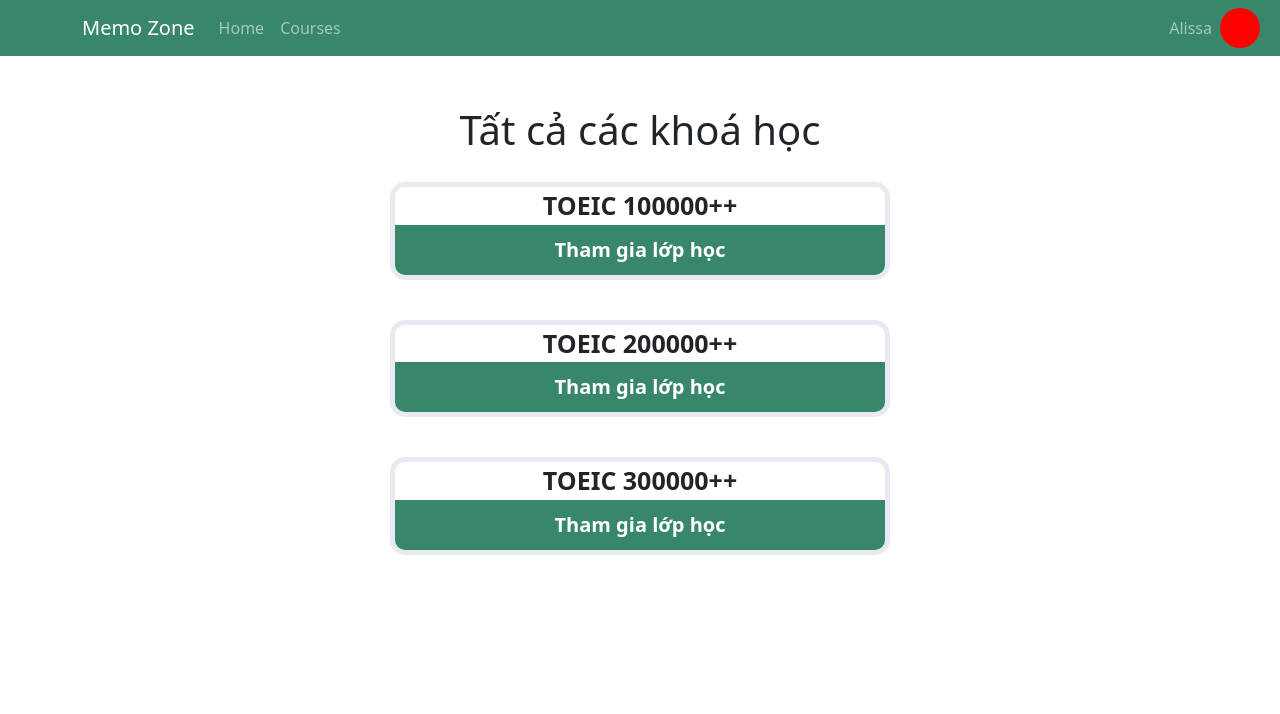
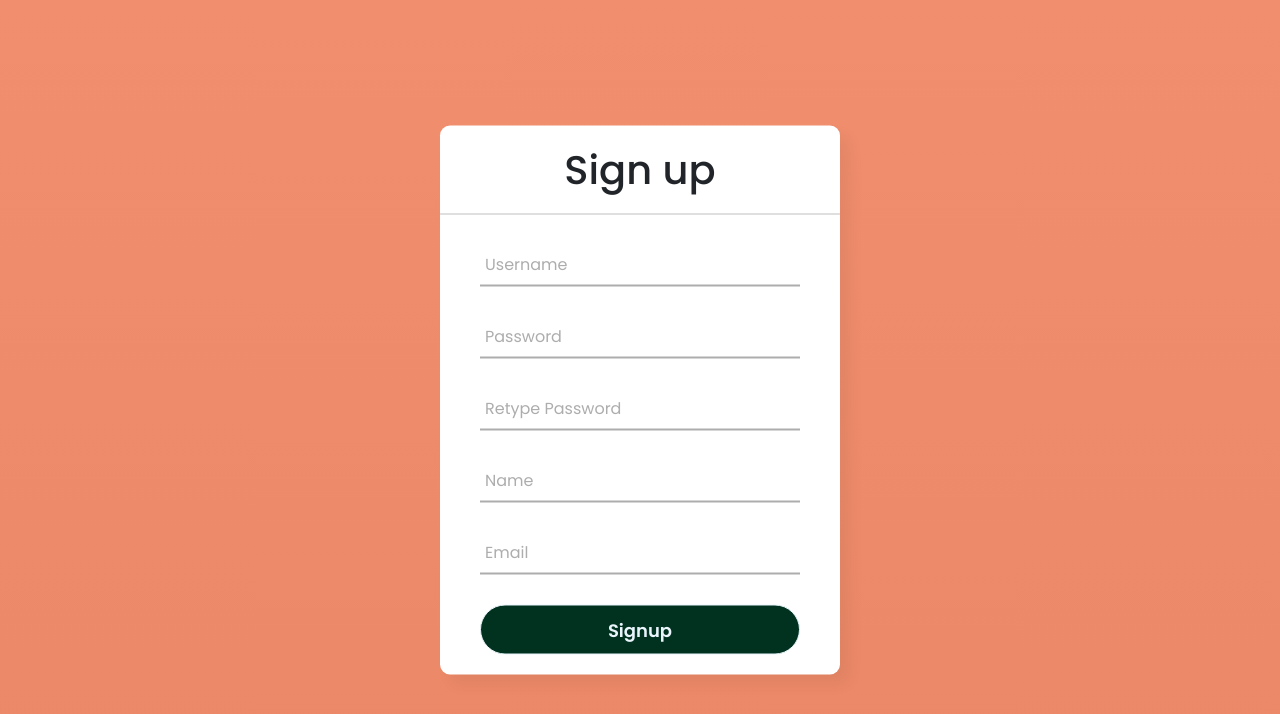
Before and after one commit to qhuong1008/Text-To-Speech-with-Amazon-Polly, a React (Create React App) app in the folder memo-zone/: page /signup in a window 1280 px wide. Shown: the top 714 px of the page. Built offline with nearby package versions, Linux system fonts and the light colour scheme.

Commit message:
signup update

```diff
--- a/memo-zone/src/App.js
+++ b/memo-zone/src/App.js
@@ -6,6 +6,8 @@
 import WordTopic from "./pages/WordTopic/WordTopic";
 import Home from "./pages/Home/Home";
 import PracticeCommon from "./pages/Practice/PracticeCommon";
+import Login from "./pages/Login/Login";
+import Signup from "./pages/Signup/Signup";
 import { formatCountdown } from "antd/lib/statistic/utils";
 // import CourseList from "./pages/CourseList/CourseList";
 
@@ -14,7 +16,8 @@
     return (
       <BrowserRouter>
         <Routes>
-          <Route path="*" name="Login" element={<Home />} />
+          <Route path="*" name="Login" element={<Login />} />
+          <Route path="/signup" name="Login" element={<Signup />} />
           <Route path="/homepage" name="Login" element={<Home />} />
           <Route path="/complete" name="Complete" element={<CompletePage />} />
           <Route path="/course/:courseId/topic" element={<TopicList />}></Route>
--- a/memo-zone/src/pages/Login/Login.js
+++ b/memo-zone/src/pages/Login/Login.js
@@ -36,7 +36,7 @@
             Login
           </div>
           <div className="signup_link">
-            Not a member? <a href="#">Signup</a>
+            Not a member? <a href="/signup">Signup</a>
           </div>
         </form>
       </div>
--- /dev/null
+++ b/memo-zone/src/pages/Signup/Scss_Signup.scss
@@ -0,0 +1,120 @@
+@import url("https://fonts.googleapis.com/css2?family=Noto+Sans:wght@700&family=Poppins:wght@400;500;600&display=swap");
+* {
+  margin: 0;
+  padding: 0;
+  box-sizing: border-box;
+  font-family: "Poppins", sans-serif;
+}
+.body {
+  margin: 0;
+  padding: 0;
+  background: linear-gradient(180deg, #f08e6e, #eb8867);
+  height: 100vh;
+  overflow: hidden;
+}
+.center {
+  position: absolute;
+  top: 50%;
+  left: 50%;
+  transform: translate(-50%, -50%);
+  width: 400px;
+  background: white;
+  border-radius: 10px;
+  box-shadow: 10px 10px 15px rgba(0, 0, 0, 0.05);
+}
+.center h1 {
+  text-align: center;
+  padding: 20px 0;
+  border-bottom: 1px solid silver;
+}
+.center form {
+  padding: 0 40px;
+  box-sizing: border-box;
+}
+form .txt_field {
+  position: relative;
+  border-bottom: 2px solid #adadad;
+  margin: 30px 0;
+}
+.txt_field input {
+  width: 100%;
+  padding: 0 5px;
+  height: 40px;
+  font-size: 16px;
+  border: none;
+  background: none;
+  outline: none;
+}
+.txt_field label {
+  position: absolute;
+  top: 50%;
+  left: 5px;
+  color: #adadad;
+  transform: translateY(-50%);
+  font-size: 16px;
+  pointer-events: none;
+  transition: 0.5s;
+}
+.txt_field span::before {
+  content: "";
+  position: absolute;
+  top: 40px;
+  left: 0;
+  width: 0%;
+  height: 2px;
+  background: #beeda6;
+  transition: 0.5s;
+}
+.txt_field input:focus ~ label,
+.txt_field input:valid ~ label {
+  top: -5px;
+  color: #beeda6;
+}
+.txt_field input:focus ~ span::before,
+.txt_field input:valid ~ span::before {
+  width: 100%;
+}
+.pass {
+  margin: -5px 0 20px 5px;
+  color: #013220;
+  cursor: pointer;
+}
+.pass:hover {
+  text-decoration: underline;
+  color: #beeda6;
+}
+.signup-btn {
+  width: 100%;
+  height: 50px;
+  border: 1px solid;
+  background: #013220;
+  border-radius: 25px;
+  font-size: 18px;
+  color: #e9f4fb;
+  font-weight: 700;
+  cursor: pointer;
+  outline: none;
+  display: flex;
+  justify-content: center;
+  align-items: center;
+  margin-bottom: 20px;
+}
+.login-btn:hover {
+  background-color: #beeda6;
+  color: #013220;
+  transition: 0.1s;
+}
+.signup_link {
+  margin: 30px 0;
+  text-align: center;
+  font-size: 16px;
+  color: #666666;
+}
+.signup_link a {
+  color: #beeda6;
+  text-decoration: none;
+}
+.signup_link a:hover {
+  text-decoration: underline;
+  color: #beeda6;
+}
--- /dev/null
+++ b/memo-zone/src/pages/Signup/Signup.js
@@ -0,0 +1,97 @@
+import Scss_Signup from "./Scss_Signup.scss";
+import { useState } from "react";
+import userdata from "../../userdata";
+
+const Login = () => {
+  const [username, setUsername] = useState("");
+  const [password, setPassword] = useState("");
+  const [retypePassword, setRetypePassword] = useState("");
+  const [name, setName] = useState("");
+  const [email, setEmail] = useState("");
+  const AddNewUser = (username, password, name, email) => {
+    let user = new Object();
+    user.username = username;
+    user.password = password;
+    user.name = name;
+    user.email = email;
+    userdata.push(user);
+    console.log(userdata);
+  };
+  const handleSignup = () => {
+    if (
+      username == "" ||
+      password == "" ||
+      retypePassword == "" ||
+      name == "" ||
+      email == ""
+    ) {
+      alert("Vui lòng nhập đủ thông tin!");
+    } else {
+      if (password != retypePassword)
+        alert("Password nhập lại không trùng nhau!");
+      else {
+        AddNewUser(username, password, name, email);
+        alert("Signup successfully!");
+        window.location.href = "http://localhost:3000/signup";
+      }
+    }
+  };
+  return (
+    <div class="body">
+      <div className="center">
+        <h1>Sign up</h1>
+        <form>
+          <div className="txt_field">
+            <input
+              type="text"
+              required
+              onChange={(e) => setUsername(e.target.value)}
+            />
+            <span></span>
+            <label>Username</label>
+          </div>
+          <div className="txt_field">
+            <input
+              type="password"
+              required
+              onChange={(e) => setPassword(e.target.value)}
+            />
+            <span></span>
+            <label>Password</label>
+          </div>
+          <div className="txt_field">
+            <input
+              type="password"
+              required
+              onChange={(e) => setRetypePassword(e.target.value)}
+            />
+            <span></span>
+            <label>Retype Password</label>
+          </div>
+          <div className="txt_field">
+            <input
+              type="text"
+              required
+              onChange={(e) => setName(e.target.value)}
+            />
+            <span></span>
+            <label>Name</label>
+          </div>
+          <div className="txt_field">
+            <input
+              type="text"
+              required
+              onChange={(e) => setEmail(e.target.value)}
+            />
+            <span></span>
+            <label>Email</label>
+          </div>
+          <div className="signup-btn" onClick={handleSignup}>
+            Signup
+          </div>
+        </form>
+      </div>
+    </div>
+  );
+};
+export default Login;
--- a/memo-zone/src/userdata.js
+++ b/memo-zone/src/userdata.js
@@ -4,6 +4,7 @@
     password: "1234567890",
     name: "huong cute",
     email: "huong1008@gmail.comm",
+    courseIdList: [],
   },
 ];
 
```
